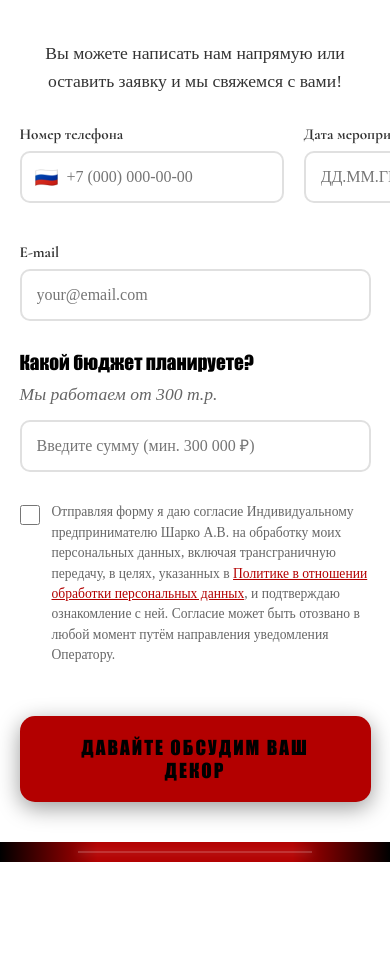
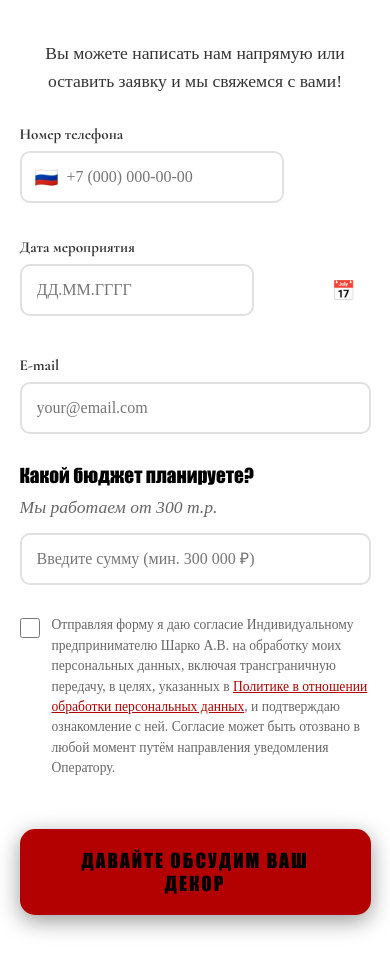
Before and after one commit to Skifmail/Alina_Sharko_site, a PHP site: page / in a window 390 px wide; the page is wider, and only the part inside the window is pictured. Shown: the part 3226-4181 px from the top of that part. Run offline with PHP 8.4, Linux system fonts and the light colour scheme; some web fonts are replaced.

Commit message:
Apply site updates

```diff
--- a/styles.css
+++ b/styles.css
@@ -1444,6 +1444,11 @@ h6 {
         border-radius: 15px;
     }
 
+    .form-row {
+        grid-template-columns: 1fr;
+        gap: 15px;
+    }
+
     .form-container h2 {
         font-size: clamp(1.5rem, 5vw, 2rem);
         margin-bottom: 25px;
@@ -1552,12 +1557,15 @@ h6 {
         /* Move scroll here */
         -webkit-overflow-scrolling: touch;
         /* Smooth scroll iOS */
-        scrollbar-width: none; /* Firefox */
-        -ms-overflow-style: none; /* IE/Edge */
+        scrollbar-width: none;
+        /* Firefox */
+        -ms-overflow-style: none;
+        /* IE/Edge */
     }
 
     .nav-buttons-container::-webkit-scrollbar {
-        display: none; /* Chrome/Safari - скрываем полоску прокрутки */
+        display: none;
+        /* Chrome/Safari - скрываем полоску прокрутки */
     }
 
     .nav-btn {
```
